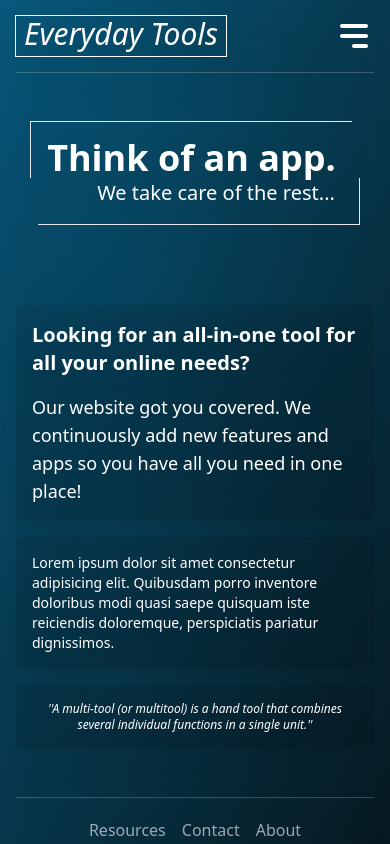
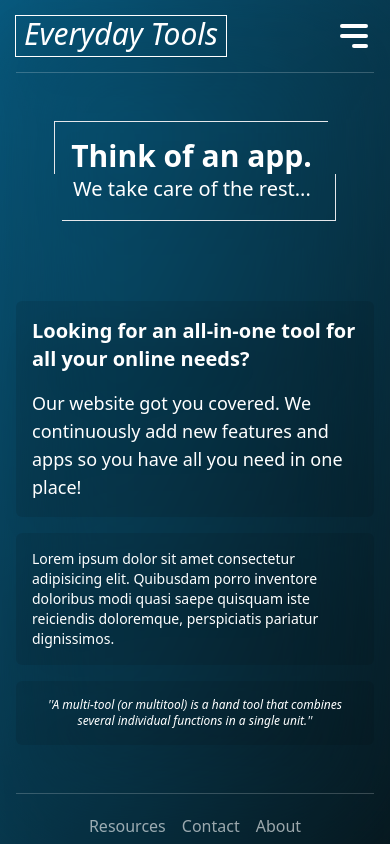
Before and after one commit to n4xz/tools-app, a React (Create React App) app: page / in a window 390 px wide. Built offline with nearby package versions, Linux system fonts and the light colour scheme.

Commit message:
fixed mobile width

```diff
--- a/src/pages/Home Page/components/Hero.jsx
+++ b/src/pages/Home Page/components/Hero.jsx
@@ -1,7 +1,7 @@
 export default function Hero() {
   return (
 		<section className='mx-auto w-min'>
-			<h1 className='min-w-max md:text-6xl border-t-[0.5px] border-l-[0.5px] px-4 pt-4 -translate-x-1 text-4xl font-bold'>
+			<h1 className='min-w-max md:text-6xl border-t-[0.5px] border-l-[0.5px] px-4 pt-4 -translate-x-1 text-3xl sm:text-4xl font-bold'>
 				Think of an app.
 			</h1>
 			<h2 className='min-w-max md:text-3xl border-b-[0.5px] border-r-[0.5px] pb-4 translate-x-1 pr-6 text-right text-[20px] font-thin'>
```
